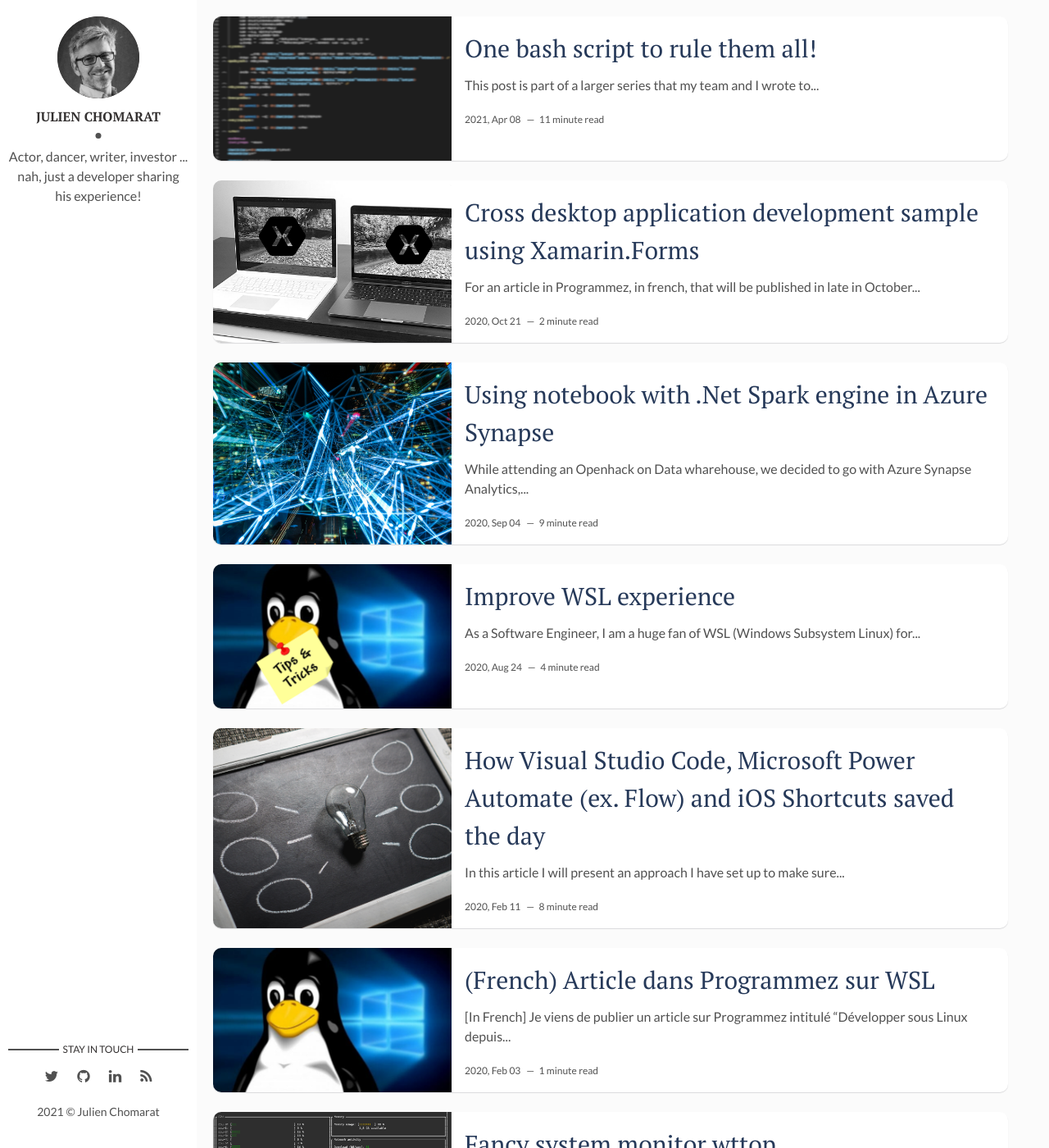
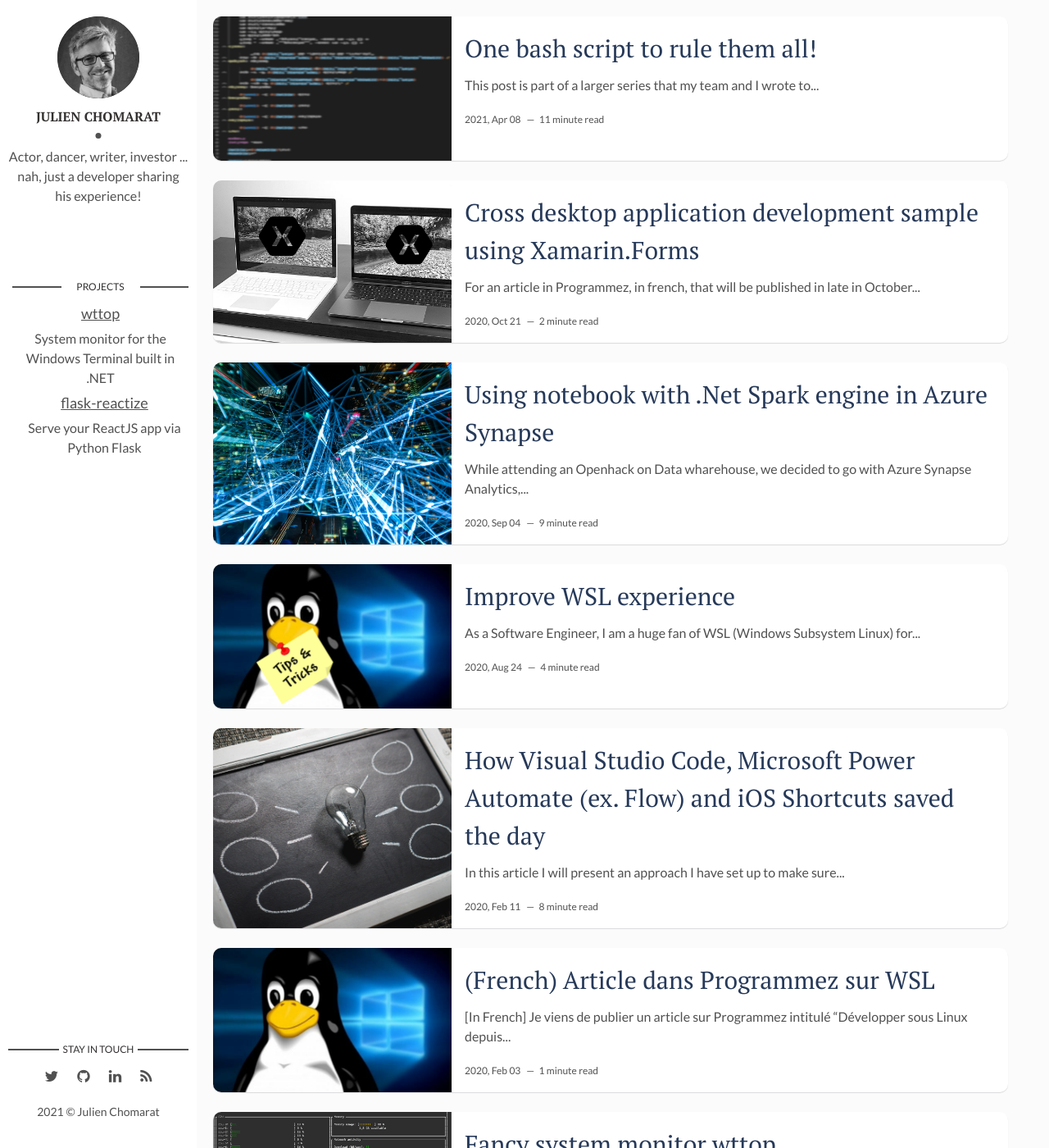
Before and after one commit to jchomarat/jchomarat.github.io, a Jekyll site: the page built from index.html, in a window 1280 px wide and 1400 px high. Shown: the whole window at 82% size. Built offline with Jekyll 4.4.1, drawn with Linux system fonts in a browser that asks for light colours; the list of posts is cut into pages by our own code.

Commit message:
Added projects section

```diff
--- a/_layouts/main.html
+++ b/_layouts/main.html
@@ -12,6 +12,19 @@
       <p>{{site.about-author}}</p>
     </div>
   </header> <!-- End Header -->
+  <div class="quicklinks">
+    <section class="contact">
+      <h3 class="contact-title">Projects</h3>
+      <ul>
+        <li>
+          <a href="https://github.com/jchomarat/wttop"><span class="post-words">wttop</span></a>System monitor for the Windows Terminal built in .NET
+        </li>
+        <li>
+          <a href="https://github.com/jchomarat/flask-reactize"><span class="post-words">flask-reactize</span></a>Serve your ReactJS app via Python Flask
+        </li>
+      </ul>
+    </section>
+  </div>
   <footer>
     <section class="contact">
       <h3 class="contact-title">Stay in touch</h3>
--- a/assets/css/main.css
+++ b/assets/css/main.css
@@ -1511,3 +1511,9 @@
 input.task-list-item-checkbox {
   margin-right: 5px;
 }
+
+.quicklinks {
+  margin: 50px 0 0 5px;
+  vertical-align: top;
+  height: 100%;
+}
```
Also changed, not shown: 1 other file.
